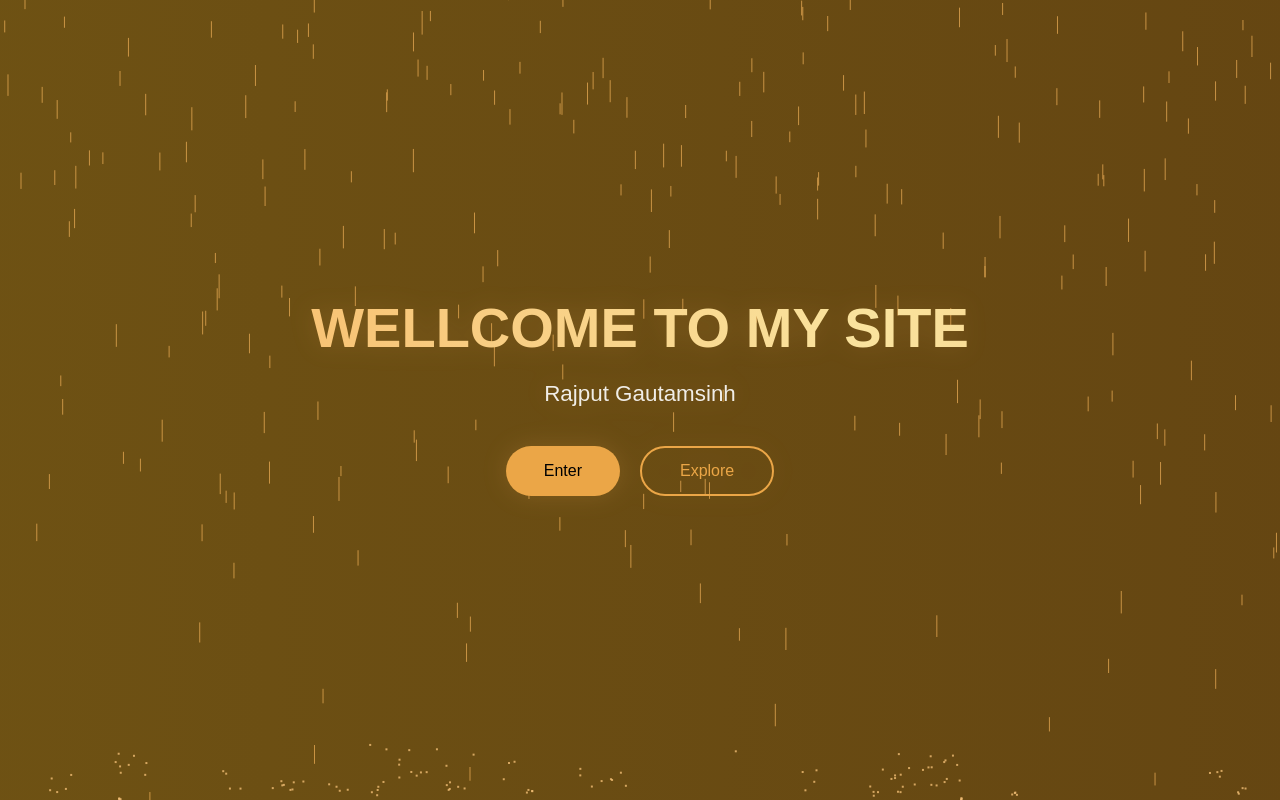
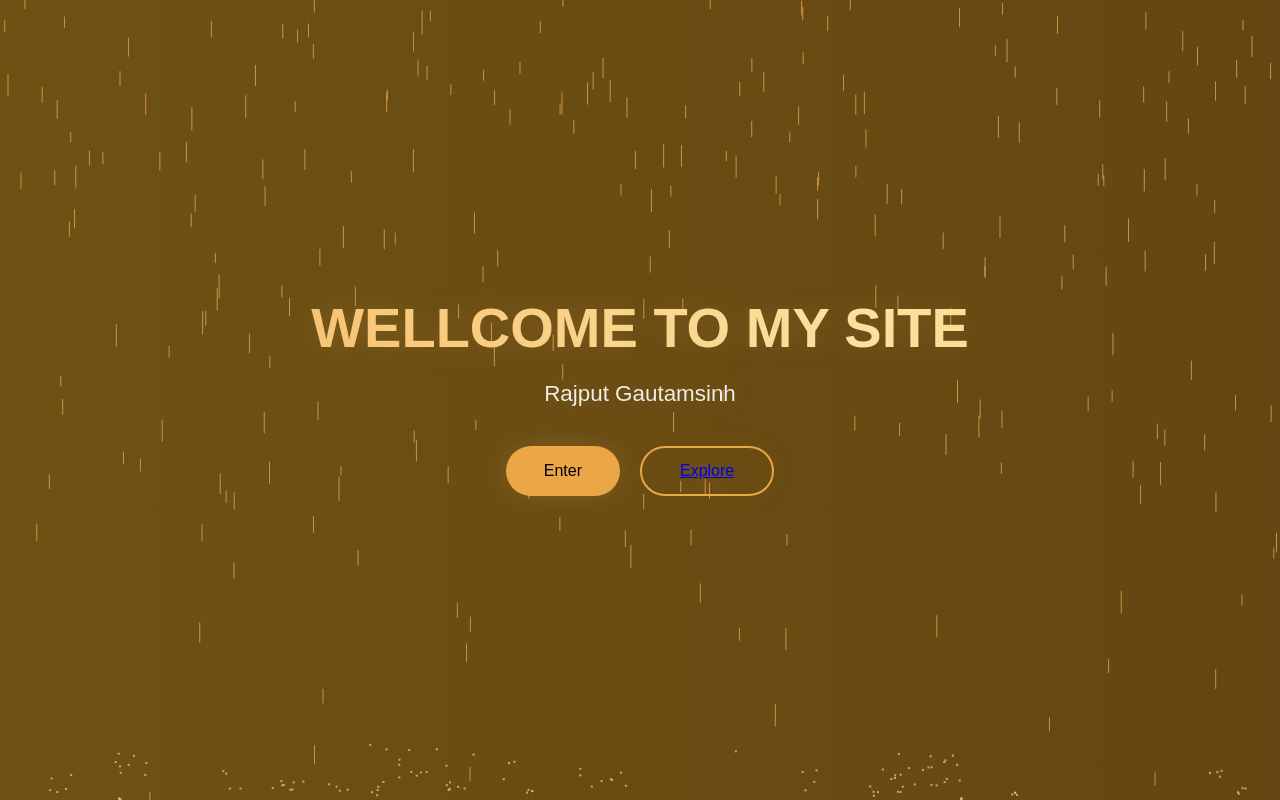
Before and after one commit to gautamgit676/django_frontend, a Django app: page / in a window 1280 px wide. Run offline with Django 5.2, Linux system fonts and the light colour scheme.

Commit message:
add some code

```diff
--- a/app/templates/main.html
+++ b/app/templates/main.html
@@ -153,7 +153,7 @@ button:hover {
         <p>Rajput Gautamsinh</p>
         <div class="buttons">
             <button>Enter</button>
-            <button class="secondary">Explore</button>
+            <button class="secondary"><a href="{% url 'home' %}">Explore</a></button>
         </div>
     </div>
 </div>
```
